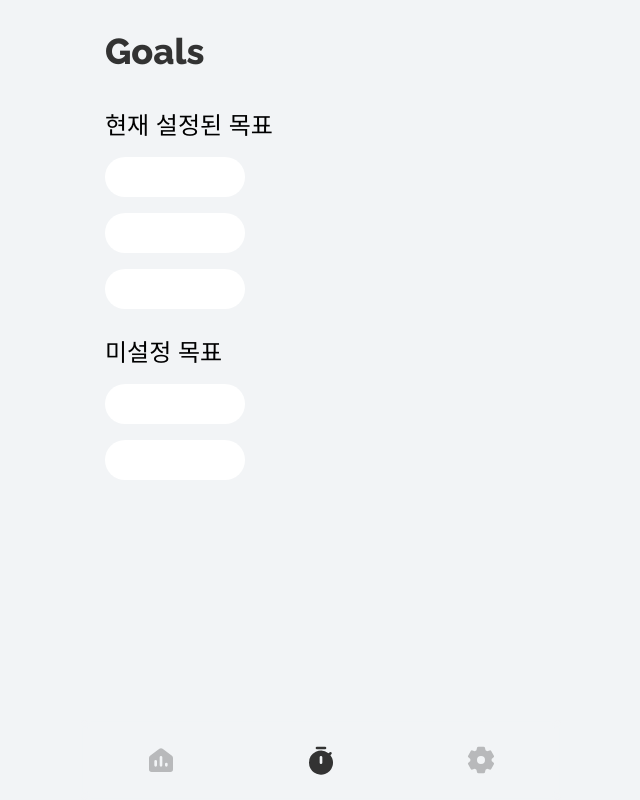
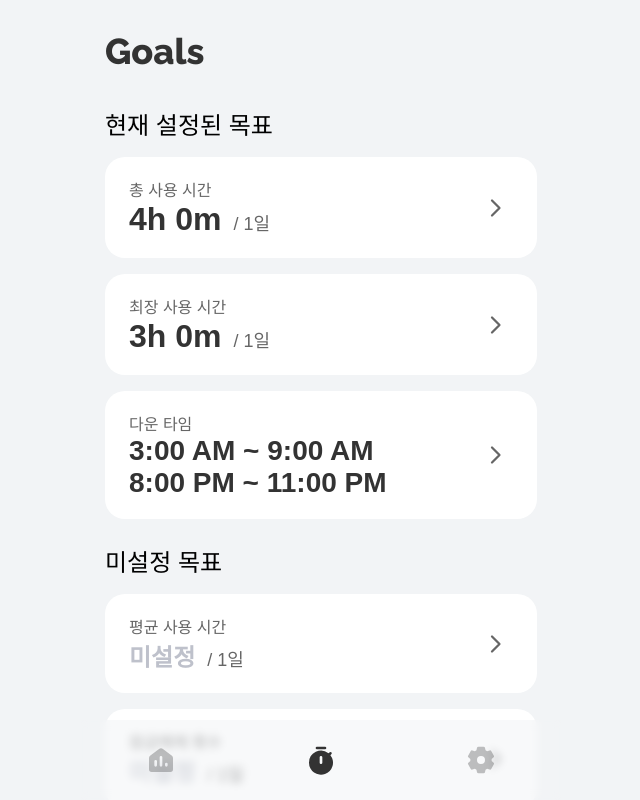
Before and after one commit to SnowSuno/MoLeaf, a React (Vite) app: page /goals in a window 1280 px wide. Shown: the whole page, without its empty margins (319-959 px from the left). Built offline with nearby package versions, Linux system fonts and the light colour scheme; a web font is replaced by a local one.

Commit message:
Fix layout for goal page

```diff
--- /dev/null
+++ b/src/components/elements/Goal.tsx
@@ -0,0 +1,47 @@
+import React, { PropsWithChildren } from "react";
+import { Card } from "./Card";
+import { Text } from "~/components/elements/Text";
+import styled from "@emotion/styled";
+import { UnstyledLink } from "./UnstyledLink";
+import { UsageType } from "~/types";
+import { routeMeta } from "~/routeMeta";
+import { useTranslation } from "react-i18next";
+import { ChevronRight } from "~/assets/icons";
+
+interface Props extends PropsWithChildren {
+  type: UsageType;
+  onClick?: () => void;
+}
+
+export const Goal: React.FC<Props> = ({ type, children, ...props }) => {
+  const { t } = useTranslation();
+
+  return (
+    <UnstyledLink to={routeMeta[type]}>
+      <Card full={true} {...props}>
+        <Container>
+          <InnerContainer>
+            <Text>{t(`usage.${type}.${"long"}`)}</Text>
+            {children}
+          </InnerContainer>
+          <ChevronRight size={36} color="var(--dark-text)" />
+        </Container>
+      </Card>
+    </UnstyledLink>
+  );
+};
+
+const Container = styled.div`
+  display: flex;
+  flex-direction: row;
+  align-items: center;
+  justify-content: space-between;
+  padding: 0 4px;
+`;
+
+const InnerContainer = styled.div`
+  & > p > span {
+    opacity: 0.4;
+    font-weight: 400;
+  }
+`;
--- a/src/components/widgets/PatternUsageWidget.tsx
+++ b/src/components/goals/PatternUsageGoal.tsx
@@ -1,12 +1,10 @@
 import React from "react";
 import styled from "@emotion/styled";
-import { Widget } from "../elements";
+import { Card } from "../elements";
 import { ChevronRight } from "../../assets/icons";
+import { Goal } from "../elements/Goal";
 
-interface Props {
-  title: string;
-  href?: string;
-}
+interface Props {}
 
 type Time = {
   hours: number;
@@ -28,35 +26,21 @@ const data = [
     endTime: { hours: 23, minutes: 0 },
   },
 ];
-export const PatternUsageWidget: React.FC<Props> = (props) => (
-  <Widget full {...props}>
-    <Container>
-      <InnerContainer>
+export const PatternUsageGoal: React.FC<Props> = (props) => (
+  <Goal type="downTime" {...props}>
     {!data ? (
       <NotSet>미설정</NotSet>
     ) : (
       data.map((range) => (
         <Time>
           <TotalTime>
-                {timeToString(range.startTime)} ~{" "}
-                {timeToString(range.endTime)}
+            {timeToString(range.startTime)} ~ {timeToString(range.endTime)}
           </TotalTime>
         </Time>
       ))
     )}
-      </InnerContainer>
-      <ChevronRight size={36} color="var(--dark-text)"/>
-    </Container>
-  </Widget>
+  </Goal>
 );
-
-const Container = styled.div`
-  display: flex;
-  flex-direction: row;
-  margin: 8px 0;
-  justify-content: space-between;
-  align-items: center;
-`;
 
 const InnerContainer = styled.div`
   display: flex;
--- /dev/null
+++ b/src/components/goals/TimeUsageGoal.tsx
@@ -0,0 +1,58 @@
+import React from "react";
+import styled from "@emotion/styled";
+import { Goal } from "../elements/Goal";
+import { UsageType } from "~/types";
+
+interface Props {
+  type: Exclude<UsageType, "downTime">;
+  totalTime?: {
+    hours: number;
+    minutes: number;
+  };
+}
+
+export const TimeUsageGoal: React.FC<Props> = ({
+  type,
+  totalTime,
+  ...props
+}) => (
+  <Goal type={type} {...props}>
+    <Time>
+      {totalTime ? (
+        <TotalTime>
+          {totalTime.hours}h {totalTime.minutes}m
+        </TotalTime>
+      ) : (
+        <NotSet>미설정</NotSet>
+      )}
+      <GoalTime>/ 1일</GoalTime>
+    </Time>
+  </Goal>
+);
+
+const Time = styled.div`
+  display: flex;
+  align-items: baseline;
+  flex-direction: row;
+  justify-content: space-between;
+`;
+
+const TotalTime = styled.div`
+  color: var(--black);
+  font-size: 32px;
+  font-weight: bold;
+  margin-right: 12px;
+`;
+
+const NotSet = styled.div`
+  color: var(--gray);
+  font-size: 24px;
+  font-weight: bold;
+  margin-right: 12px;
+`;
+
+const GoalTime = styled.div`
+  color: var(--dark-text);
+  font-size: 18px;
+  font-weight: 500;
+`;
--- /dev/null
+++ b/src/components/goals/index.ts
@@ -0,0 +1,2 @@
+export * from "./TimeUsageGoal";
+export * from "./PatternUsageGoal";
--- a/src/components/widgets/TimeUsageWidget.tsx
+++ /dev/null
@@ -1,65 +0,0 @@
-import React from "react";
-import styled from "@emotion/styled";
-import { Widget } from "../elements";
-import { ChevronRight } from "../../assets/icons";
-
-interface Props {
-  title: string;
-  totalTime?: {
-    hours: number;
-    minutes: number;
-  };
-  href?: string;
-}
-
-export const TimeUsageWidget: React.FC<Props> = ({ totalTime, ...props }) => (
-  <Widget full {...props}>
-    <Container>
-      <Time>
-        {totalTime ? (
-          <TotalTime>
-            {totalTime.hours}h {totalTime.minutes}m
-          </TotalTime>
-        ) : (
-          <NotSet>미설정</NotSet>
-        )}
-        <GoalTime>/ 1일</GoalTime>
-      </Time>
-      <ChevronRight size={36} color="var(--dark-text)"/>
-    </Container>
-  </Widget>
-);
-
-const Container = styled.div`
-  display: flex;
-  align-items: baseline;
-  margin: 16px 0;
-  justify-content: space-between;
-`;
-
-const Time = styled.div`
-  display: flex;
-  align-items: baseline;
-  flex-direction: row;
-  justify-content: space-between;
-`;
-
-const TotalTime = styled.div`
-  color: var(--black);
-  font-size: 32px;
-  font-weight: bold;
-  margin-right: 12px;
-`;
-
-const NotSet = styled.div`
-  color: var(--gray);
-  font-size: 24px;
-  font-weight: bold;
-  margin-right: 12px;
-`;
-
-const GoalTime = styled.div`
-  color: var(--dark-text);
-  font-size: 18px;
-  font-weight: 500;
-`;
--- a/src/components/widgets/index.ts
+++ b/src/components/widgets/index.ts
@@ -1,3 +1,2 @@
 export * from "./MainWidget";
 export * from "./SmallTimeWidget";
-export * from "./TimeUsageWidget";
--- a/src/pages/goals/Goals.tsx
+++ b/src/pages/goals/Goals.tsx
@@ -1,36 +1,28 @@
 import React from "react";
 import { Header } from "../../components/layouts/Header";
-import { TimeUsageWidget } from "../../components/widgets";
 import styled from "@emotion/styled";
-import {
-  PatternUsageWidget,
-} from "../../components/widgets/PatternUsageWidget";
+import { TimeUsageGoal, PatternUsageGoal } from "../../components/goals";
 import { AnimatedOutlet } from "../../components/layouts/AnimatedOutlet";
 
 export const Goals: React.FC = () => {
   return (
     <div>
-      <AnimatedOutlet/>
+      <AnimatedOutlet />
       <Container>
-        <Header title="Goals"/>
+        <Header title="Goals" />
         <section>
           <h2>현재 설정된 목표</h2>
-          <TimeUsageWidget
-            title="전체 사용 시간"
-            href="totaltime"
+          <TimeUsageGoal
+            type="totalTime"
             totalTime={{ hours: 4, minutes: 0 }}
           />
-          <TimeUsageWidget
-            title="최대 사용 시간"
-            href="maxtime"
-            totalTime={{ hours: 3, minutes: 0 }}
-          />
-          <PatternUsageWidget title="다운 타임" href="downtime"/>
+          <TimeUsageGoal type="maxTime" totalTime={{ hours: 3, minutes: 0 }} />
+          <PatternUsageGoal />
         </section>
         <section>
           <h2>미설정 목표</h2>
-          <TimeUsageWidget title="평균 사용 시간" href="avgtime"/>
-          <TimeUsageWidget title="잠금 해제 횟수" href="unlock"/>
+          <TimeUsageGoal type="avgTime" />
+          <TimeUsageGoal type="pickups" />
         </section>
       </Container>
     </div>
```
Lines whose indentation alone changed are shown as unchanged.
